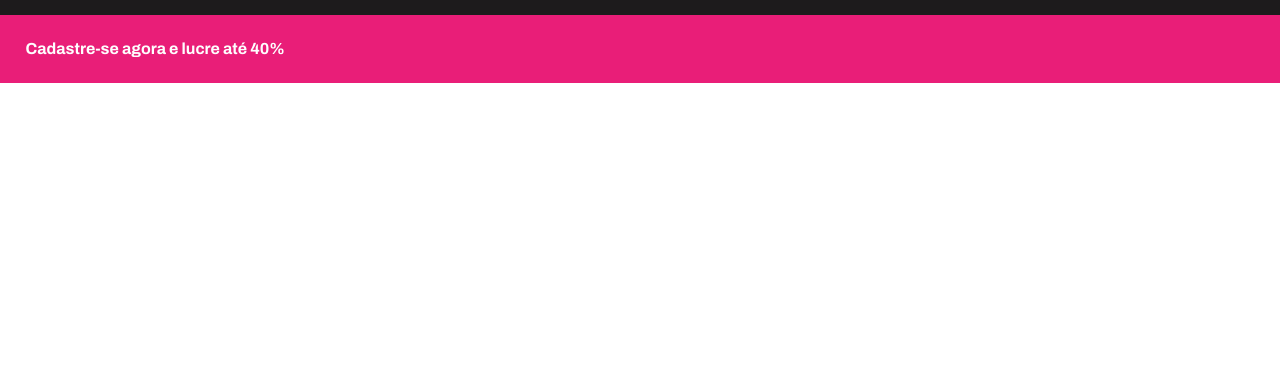
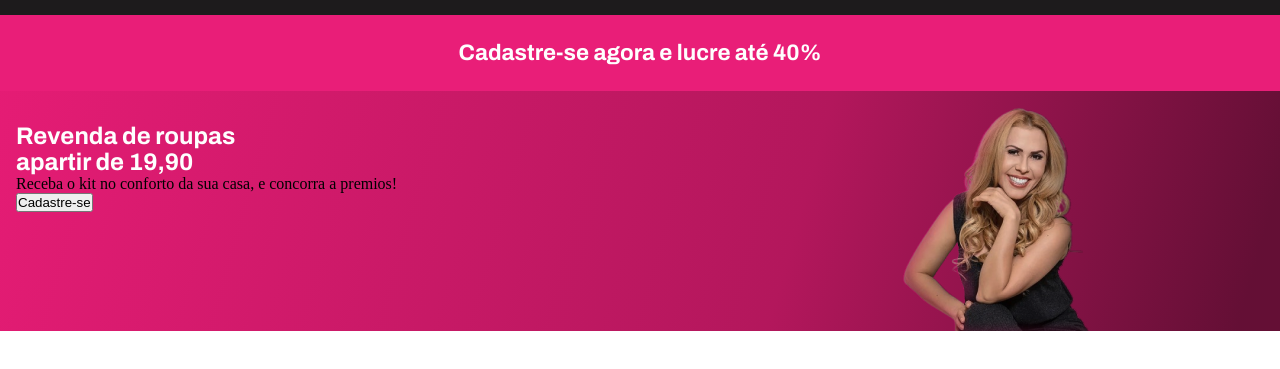
Before and after one commit to LAYSEGABI/Romance-Distribuidora-Lilia, a plain HTML site: page index.html in a window 1280 px wide. Shown: the part 65-434 px from the top of the page. Drawn offline with Linux system fonts and the light colour scheme.

Commit message:
banner em progresso

```diff
--- a/index.html
+++ b/index.html
@@ -1,5 +1,5 @@
 <!DOCTYPE html>
-<html lang="en">
+<html lang="pt-br">
 <head>
     <meta charset="UTF-8">
     <meta http-equiv="X-UA-Compatible" content="IE=edge">
@@ -34,5 +34,14 @@
     <section class="linha-animada">
         <h4>Cadastre-se agora e lucre até 40%</h4>
     </section>
+
+    <section class="banner">
+        <div class="banner-esquerdo">
+            <h1>Revenda de roupas <br> apartir de 19,90</h1>
+            <p>Receba o kit no conforto da sua casa, e concorra a premios!</p>
+            <button href="#"  >Cadastre-se</button>
+        </div>
+        <img src="img/back-joelma.png" alt="">
+    </section>
 </body>
 </html>
--- a/style.css
+++ b/style.css
@@ -1,6 +1,7 @@
 @import url('https://fonts.googleapis.com/css2?family=Archivo:wght@300;400;600;700&display=swap');
 @import url('styles/header.css');
 @import url('styles/linha-animada.css');
+@import url('styles/banner.css');
 
 
 * {
--- /dev/null
+++ b/styles/banner.css
@@ -0,0 +1,17 @@
+.banner {
+    display: flex;
+    padding-top: 1em;
+    background: linear-gradient(285.83deg, #640F35 3.17%, #B3175C 38.07%, #E61C75 101.46%);
+    width: 100vw;
+}
+
+.banner-esquerdo {
+    padding: 1em;
+    width: 70%;
+}
+
+.banner-esquerdo h1 {
+    color: var(--branco-padrao);
+    font-family: 'Archivo', sans-serif;
+
+}
--- a/styles/linha-animada.css
+++ b/styles/linha-animada.css
@@ -1,9 +1,11 @@
 .linha-animada {
     background-color: var(--rosa-destaque);
     padding: 2vw;
+    text-align: center;
 }
 
 .linha-animada h4 {
     color: var(--branco-padrao);
+    font-size: 2.8vh;
     font-family: 'Archivo', sans-serif;
 }
```
Also changed, not shown: img/back-joelma.png (added).
